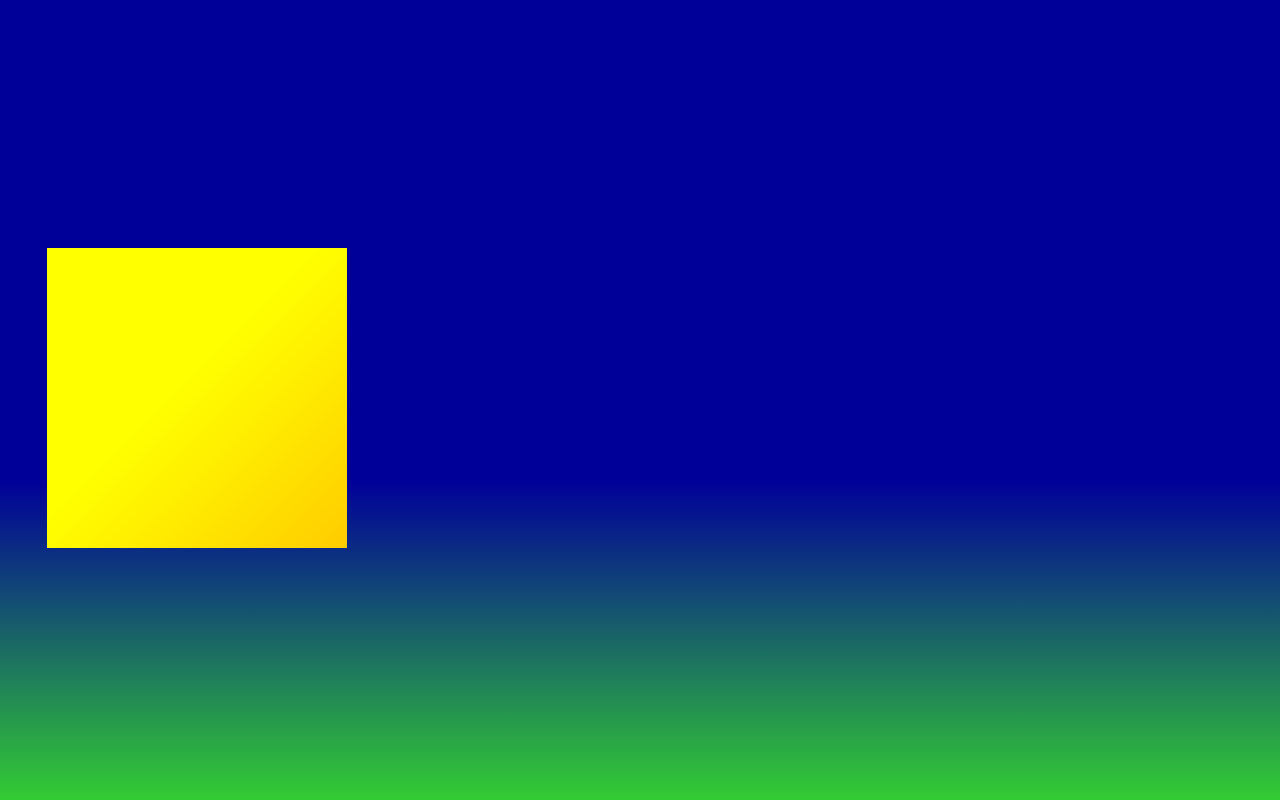
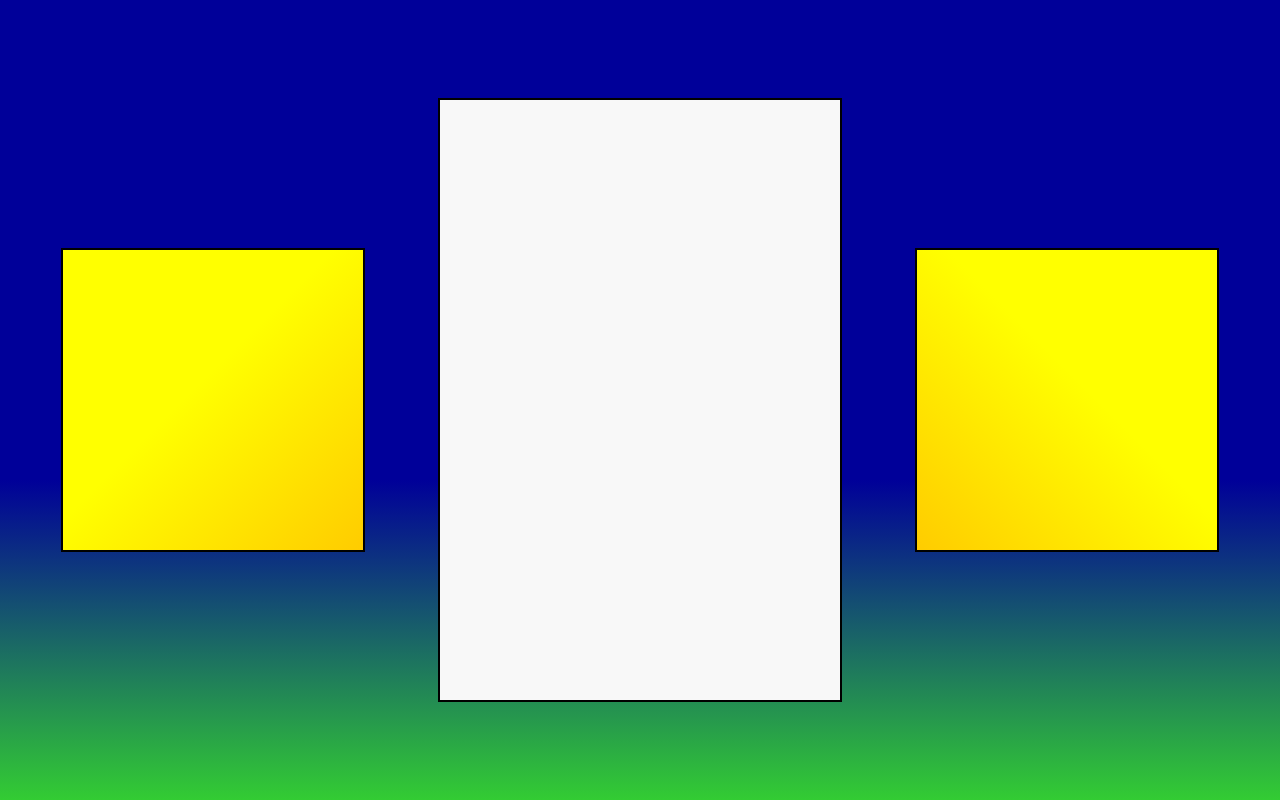
Before and after one commit to MG572/RFT, a plain HTML site: page index.html in a window 1280 px wide. Drawn offline with Linux system fonts and the light colour scheme.

Commit message:
html elméletileg befejezve

```diff
--- a/index.html
+++ b/index.html
@@ -14,8 +14,36 @@
 			align-items: center;
 		}
 
+		.canvas-container {
+            flex: 1;
+            display: flex;
+            justify-content: center;
+            align-items: center;
+        }
+
+        .squareCanvas {
+            width: 300px;
+            height: 300px;
+            background-color: #f8f8f8;
+            border: 2px solid black;
+        }
+
 		#canvas1 {
             background: linear-gradient(to bottom right, #ffff00 45%, #ffcc00 100%);
+        }
+
+		.rectangleCanvas {
+            border: 1px solid #000;
+            display: block;
+            margin: 20px auto;
+            width: 400px;
+            height: 600px;
+            background-color: #f8f8f8;
+            border: 2px solid black;
+        }
+
+        #canvas3 {
+            background: linear-gradient(to bottom left, #ffff00 45%, #ffcc00 100%);
         }
 
 	</style>
```
